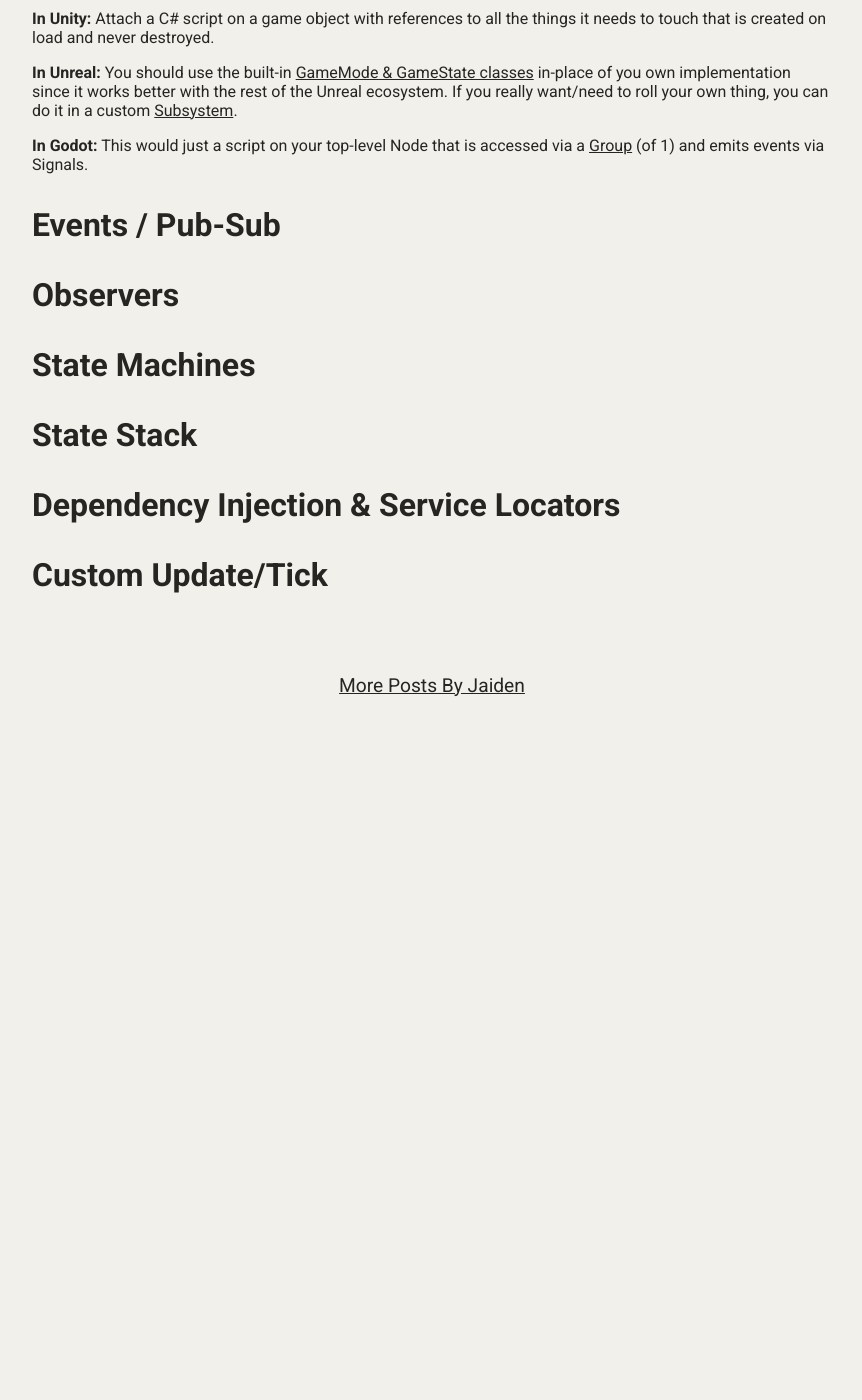
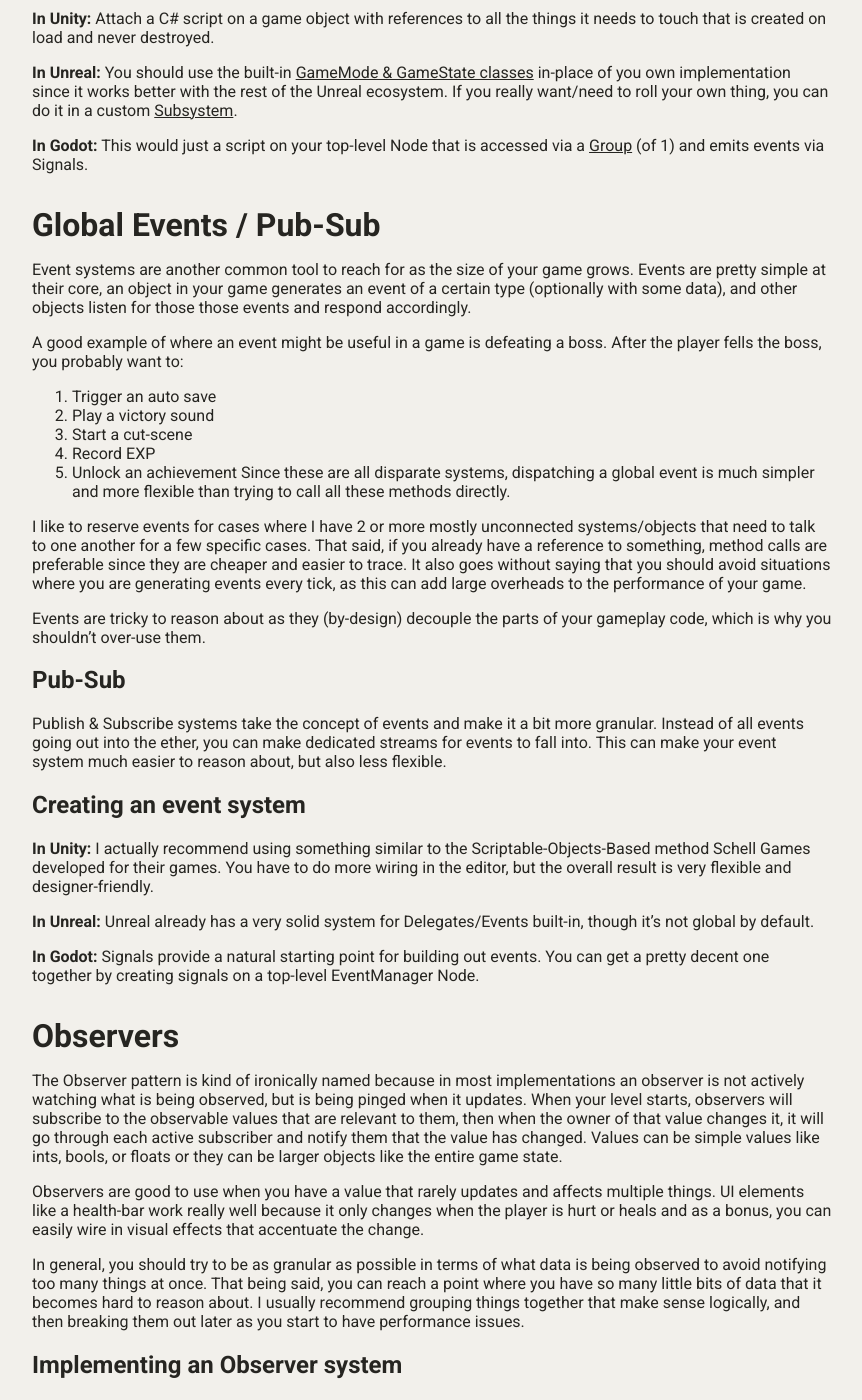
Before and after one commit to jaideng123/jaideng123.github.io, a Jekyll site: the page built from _posts/blogposts/2025-01-17-TheArtOfGluingThingsTogether.md, in a window 1280 px wide and 1400 px high, scrolled down 1972 px. Shown: the whole window, without its empty margins (208-1070 px from the left). Built offline with Jekyll 4.4.1, drawn with Linux system fonts in a browser that asks for light colours; nearby versions of some CDN libraries; before the commit the page ends 2685 px from its top, so only the background shows below that; some of the changed text lies outside the part shown.

Commit message:
Update 2025-01-17-TheArtOfGluingThingsTogether.md

```diff
--- a/_posts/blogposts/2025-01-17-TheArtOfGluingThingsTogether.md
+++ b/_posts/blogposts/2025-01-17-TheArtOfGluingThingsTogether.md
@@ -5,6 +5,13 @@
 category: blog
 ---
 # (WORK IN PROGRESS)
+<!--
+ Thoughts:
+ - How I Like to Use it
+ - Common Pitfalls
+ - Tabbed for Each Engine
+ - Folded Code
+ -->
 
 There are a lot of tutorials out there about how to make flashy features for a game like a crafting system or a grappling hook, but very few about how to take all these disparate pieces make a whole game work. In this post I wanted to talk about what I affectionately refer to as "Glue Code" these are things that manage your gameplay flow, let systems talk to one another, and just generally allow you to make a real game instead of just a youtube-friendly tech demo.
 
@@ -73,14 +80,51 @@
 
 **In Godot:** This would just a script on your top-level Node that is accessed via a [Group](https://docs.godotengine.org/en/stable/tutorials/scripting/groups.html) (of 1) and emits events via Signals.
 
-# Events / Pub-Sub
+# Global Events / Pub-Sub
+Event systems are another common tool to reach for as the size of your game grows. Events are pretty simple at their core, an object in your game generates an event of a certain type (optionally with some data), and other objects listen for those those events and respond accordingly.
+
+A good example of where an event might be useful in a game is defeating a boss. After the player fells the boss, you probably want to:
+1. Trigger an auto save
+2. Play a victory sound
+3. Start a cut-scene
+4. Record EXP
+5. Unlock an achievement
+Since these are all disparate systems, dispatching a global event is much simpler and more flexible than trying to call all these methods directly.
+
+I like to reserve events for cases where I have 2 or more mostly unconnected systems/objects that need to talk to one another for a few specific cases. That said, if you already have a reference to something, method calls are preferable since they are cheaper and easier to trace. It also goes without saying that you should avoid situations where you are generating events every tick, as this can add large overheads to the performance of your game.
+
+Events are tricky to reason about as they (by-design) decouple the parts of your gameplay code, which is why you shouldn't over-use them.
+
+## Pub-Sub
+Publish & Subscribe systems take the concept of events and make it a bit more granular. Instead of all events going out into the ether, you can make dedicated streams for events to fall into. This can make your event system much easier to reason about, but also less flexible.
+
+## Creating an event system
+**In Unity:** I actually recommend using something similar to the Scriptable-Objects-Based method Schell Games developed for their games. You have to do more wiring in the editor, but the overall result is very flexible and designer-friendly.
+
+**In Unreal:** Unreal already has a very solid system for Delegates/Events built-in, though it's not global by default.
+
+**In Godot:** Signals provide a natural starting point for building out events. You can get a pretty decent one together by creating signals on a top-level EventManager Node.
 
 # Observers
+The Observer pattern is kind of ironically named because in most implementations an observer is not actively watching what is being observed, but is being pinged when it updates. When your level starts, observers will subscribe to the observable values that are relevant to them, then when the owner of that value changes it, it will go through each active subscriber and notify them that the value has changed. Values can be simple values like ints, bools, or floats or they can be larger objects like the entire game state.
+
+Observers are good to use when you have a value that rarely updates and affects multiple things. UI elements like a health-bar work really well because it only changes when the player is hurt or heals and as a bonus, you can easily wire in visual effects that accentuate the change.
+
+In general, you should try to be as granular as possible in terms of what data is being observed to avoid notifying too many things at once. That being said, you can reach a point where you have so many little bits of data that it becomes hard to reason about. I usually recommend grouping things together that make sense logically, and then breaking them out later as you start to have performance issues.
+
+## Implementing an Observer system
+**In Unity:** Once again, I recommend the Scriptable-Objects-Based method Schell Games developed for their games. They are easy to use and allow you to re-use and test different components in isolation.
+
+**In Unreal:** A Delegate with a single argument can act as an observable, you just have to remember to update it when you update the value tied to it.
+
+**In Godot:** Signals work great for this and you can easily make one for any value, you will just have to remember to invoke it when you update the underlying value (or make your own wrapper)
 
 # State Machines
 
 # State Stack
 
+# Services
+
 # Dependency Injection & Service Locators
 
-# Custom Update/Tick
+# Batched Update/Tick
```
